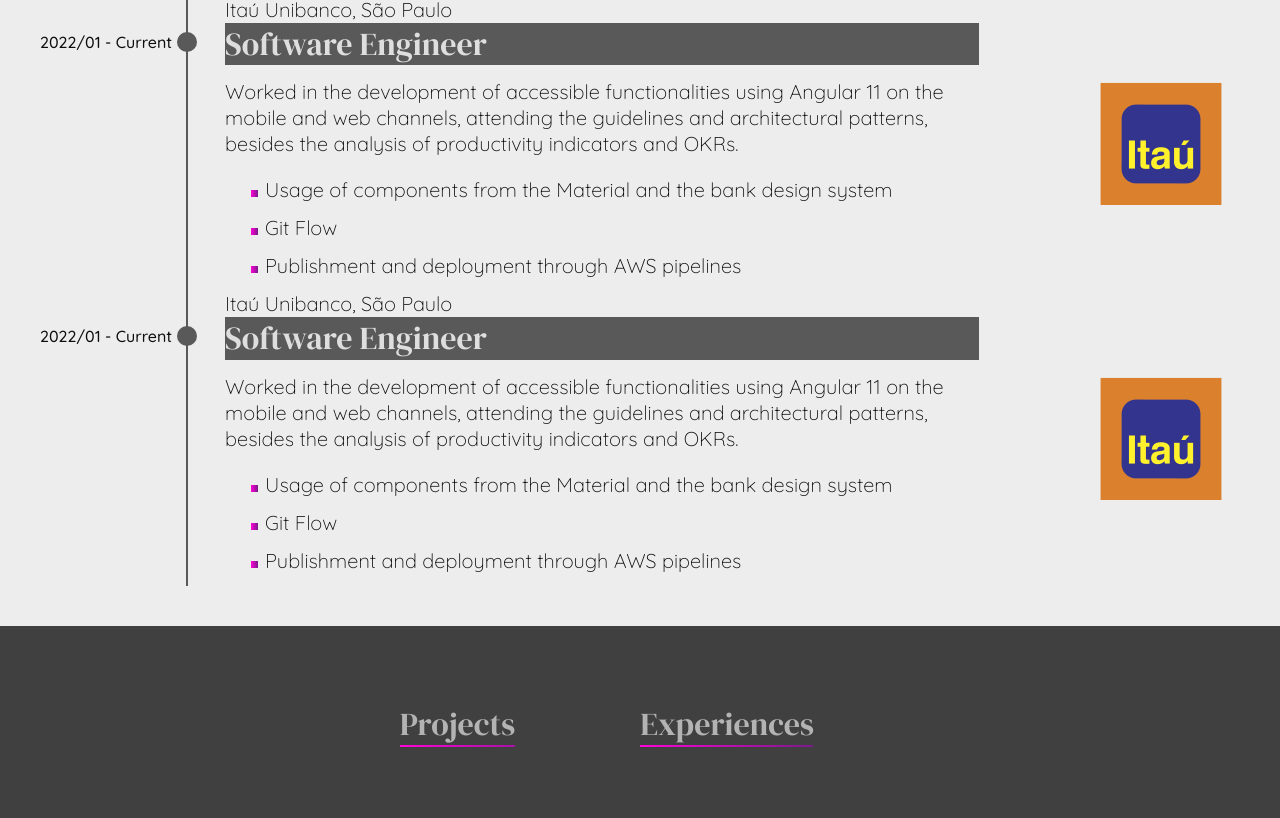
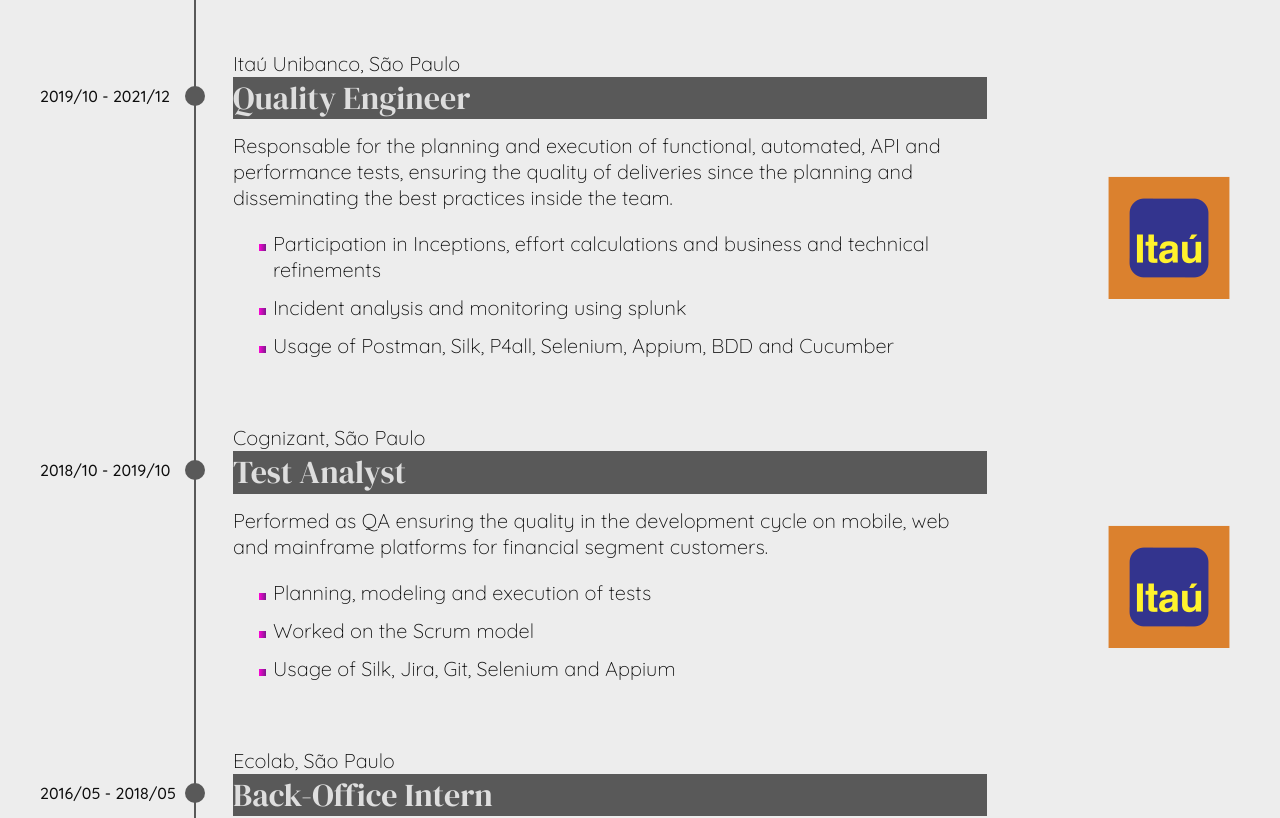
Before and after one commit to toddywannalearn/Portfolio_v1, an Angular app: page /experiences in a window 1280 px wide. Shown: the part 674-1492 px from the top of the page. Built offline with nearby package versions, Linux system fonts and the light colour scheme.

Commit message:
feat: criado service para carregamento de experiences

```diff
--- a/src/app/experiences-page/experiences-page.component.html
+++ b/src/app/experiences-page/experiences-page.component.html
@@ -5,86 +5,26 @@
 
 
   <ul class="job-list">
-    <li class="job">
-      <p class="job__time">2022/01 - Current</p>
+    <li class="job" *ngFor="let experience of experiences" >
+      <p class="job__time">{{  experience.startMonth }} - {{ experience.endMonth }}</p>
 
       <div class="job__content">
-        <p>Itaú Unibanco, São Paulo</p>
+        <p>{{ experience.company }}</p>
         <div class="job__title-backgroud">
-          <h2>Software Engineer</h2>
+          <h2>{{ experience.jobTitle }}</h2>
         </div>
         <p class="job__brief">
-          Worked in the development of accessible functionalities using Angular
-          11 on the mobile and web channels, attending the guidelines and
-          architectural patterns, besides the analysis of productivity
-          indicators and OKRs.
+          {{ experience.jobDescription }}
         </p>
         <ul class="job__topics-list">
-          <li>
+          <li *ngFor="let activity of experience.mainActivies" >
             <p>
-              Usage of components from the Material and the bank design system
+              {{ activity }}
             </p>
           </li>
-          <li><p>Git Flow</p></li>
-          <li><p>Publishment and deployment through AWS pipelines</p></li>
         </ul>
       </div>
-
       <img src=".\assets\img\logo_itau.png" />
     </li>
-    <li class="job">
-        <p class="job__time">2022/01 - Current</p>
-
-        <div class="job__content">
-          <p>Itaú Unibanco, São Paulo</p>
-          <div class="job__title-backgroud">
-            <h2>Software Engineer</h2>
-          </div>
-          <p class="job__brief">
-            Worked in the development of accessible functionalities using Angular
-            11 on the mobile and web channels, attending the guidelines and
-            architectural patterns, besides the analysis of productivity
-            indicators and OKRs.
-          </p>
-          <ul class="job__topics-list">
-            <li>
-              <p>
-                Usage of components from the Material and the bank design system
-              </p>
-            </li>
-            <li><p>Git Flow</p></li>
-            <li><p>Publishment and deployment through AWS pipelines</p></li>
-          </ul>
-        </div>
-
-        <img src=".\assets\img\logo_itau.png" />
-      </li>
-      <li class="job">
-        <p class="job__time">2022/01 - Current</p>
-
-        <div class="job__content">
-          <p>Itaú Unibanco, São Paulo</p>
-          <div class="job__title-backgroud">
-            <h2>Software Engineer</h2>
-          </div>
-          <p class="job__brief">
-            Worked in the development of accessible functionalities using Angular
-            11 on the mobile and web channels, attending the guidelines and
-            architectural patterns, besides the analysis of productivity
-            indicators and OKRs.
-          </p>
-          <ul class="job__topics-list">
-            <li>
-              <p>
-                Usage of components from the Material and the bank design system
-              </p>
-            </li>
-            <li><p>Git Flow</p></li>
-            <li><p>Publishment and deployment through AWS pipelines</p></li>
-          </ul>
-        </div>
-
-        <img src=".\assets\img\logo_itau.png" />
-      </li>
   </ul>
 </article>
--- a/src/app/experiences-page/experiences-page.component.scss
+++ b/src/app/experiences-page/experiences-page.component.scss
@@ -47,14 +47,6 @@
   margin-top: 132px;
   position: relative;
 
-//   &::after {
-//     content: "";
-//     position: absolute;
-//     width: 18px;
-//     height: 2px;
-//     background: $color-gray08;
-//     left: 138px;
-//   }
 }
 
 .job {
@@ -72,7 +64,7 @@
   font-size: 16px;
   line-height: 21.12px;
   font-weight: 500;
-  max-width: 140px;
+  width: 140px;
   position: relative;
   margin-right: 14px;
   top: 35px;
@@ -93,6 +85,7 @@
   max-width: 793px;
   border-left: 2px solid $color-gray08;
   padding-left: 37px;
+  padding-bottom: 54px;
 
   .job__title-backgroud {
     width: 100%;
--- a/src/app/experiences-page/experiences-page.component.ts
+++ b/src/app/experiences-page/experiences-page.component.ts
@@ -1,15 +1,76 @@
+import { ExperiencesService, IExperience } from './experiences.service';
 import { Component, OnInit } from '@angular/core';
 
 @Component({
   selector: 'app-experiences-page',
   templateUrl: './experiences-page.component.html',
-  styleUrls: ['./experiences-page.component.scss']
+  styleUrls: ['./experiences-page.component.scss'],
 })
 export class ExperiencesPageComponent implements OnInit {
+  experiences: IExperience[] = [
+    {
+      startMonth: '2022/01',
+      endMonth: 'Current',
+      company: 'Itaú Unibanco, São Paulo',
+      jobTitle: 'Software Engineer',
+      jobDescription: `Worked in the development of accessible functionalities using Angular
+  11 on the mobile and web channels, attending the guidelines and
+  architectural patterns, besides the analysis of productivity
+  indicators and OKRs.`,
+      mainActivies: [
+        'Usage of components from the Material and the bank design system',
+        'Git Flow',
+        'Publishment and deployment through AWS pipelines',
+      ],
+      companyLogo: '.assetsimglogo_itau.png',
+    },
+    {
+      startMonth: '2019/10',
+      endMonth: '2021/12',
+      company: 'Itaú Unibanco, São Paulo',
+      jobTitle: 'Quality Engineer',
+      jobDescription: `Responsable for the planning and execution of functional, automated, API and performance tests,
+       ensuring the quality of deliveries since the planning and disseminating the best practices inside the team.`,
+      mainActivies: [
+        'Participation in Inceptions, effort calculations and business and technical refinements',
+        'Incident analysis and monitoring using splunk',
+        'Usage of Postman, Silk, P4all, Selenium, Appium, BDD and Cucumber',
+      ],
+      companyLogo: '.assetsimglogo_itau.png',
+    },
+    {
+      startMonth: '2018/10',
+      endMonth: '2019/10',
+      company: 'Cognizant, São Paulo',
+      jobTitle: 'Test Analyst',
+      jobDescription: `Performed as QA ensuring the quality in the development cycle on mobile,
+       web and mainframe platforms for financial segment customers.`,
+      mainActivies: [
+        'Planning, modeling and execution of tests',
+        'Worked on the Scrum model',
+        'Usage of Silk, Jira, Git, Selenium and Appium',
+      ],
+      companyLogo: '.assetsimglogo_itau.png',
+    },
+    {
+      startMonth: '2016/05',
+      endMonth: '2018/05',
+      company: 'Ecolab, São Paulo',
+      jobTitle: 'Back-Office Intern',
+      jobDescription: `Performed as QA ensuring the quality in the development cycle on mobile,
+       web and mainframe platforms for financial segment customers.`,
+      mainActivies: [
+        'Planning, modeling and execution of tests',
+        'Worked on the Scrum model',
+        'Usage of Silk, Jira, Git, Selenium and Appium',
+      ],
+      companyLogo: '.assetsimglogo_itau.png',
+    },
+  ];
 
-  constructor() { }
+  constructor(private experiencesService: ExperiencesService) {}
 
   ngOnInit(): void {
+    this.experiencesService.setExperiences(this.experiences);
   }
-
 }
--- /dev/null
+++ b/src/app/experiences-page/experiences.service.ts
@@ -0,0 +1,31 @@
+import { Injectable } from '@angular/core';
+
+
+export interface IExperience {
+  startMonth: string,
+  endMonth: string,
+  company: string,
+  jobTitle: string,
+  jobDescription: string,
+  mainActivies: string[],
+  companyLogo: string;
+}
+
+@Injectable({
+  providedIn: 'root'
+})
+export class ExperiencesService {
+
+  experiencesList: IExperience[] = []
+
+  constructor() { }
+
+
+  setExperiences (experiences: IExperience[]) {
+    this.experiencesList = experiences;
+  }
+
+  get experiences (): IExperience[] {
+    return this.experiences;
+  }
+}
```
Also changed, not shown: 1 other file (tests, documents, lock files or other folders).
